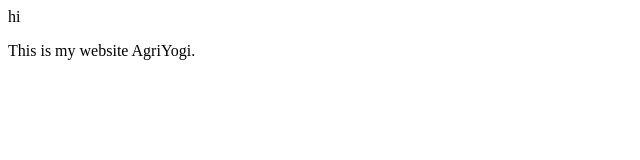
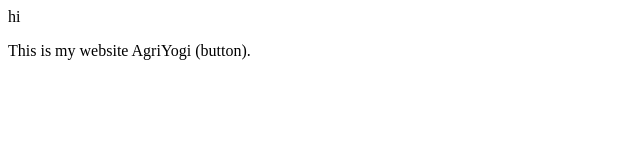
Before and after one commit to Akkulad97/localrepo, a plain HTML site: page index.html in a window 1280 px wide. Shown: the full height of the page, 0-640 px from the left. Drawn offline with Linux system fonts and the light colour scheme.

Commit message:
added buttton

```diff
--- a/index.html
+++ b/index.html
@@ -1,2 +1,2 @@
 <p> hi</p>
-<p> This is my website AgriYogi. </p>
+<p> This is my website AgriYogi (button). </p>
```
